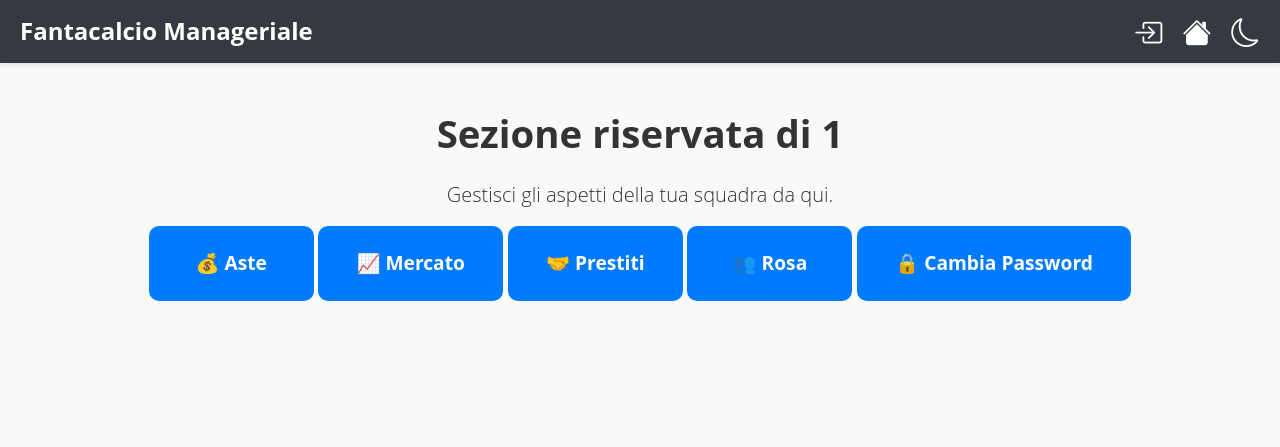
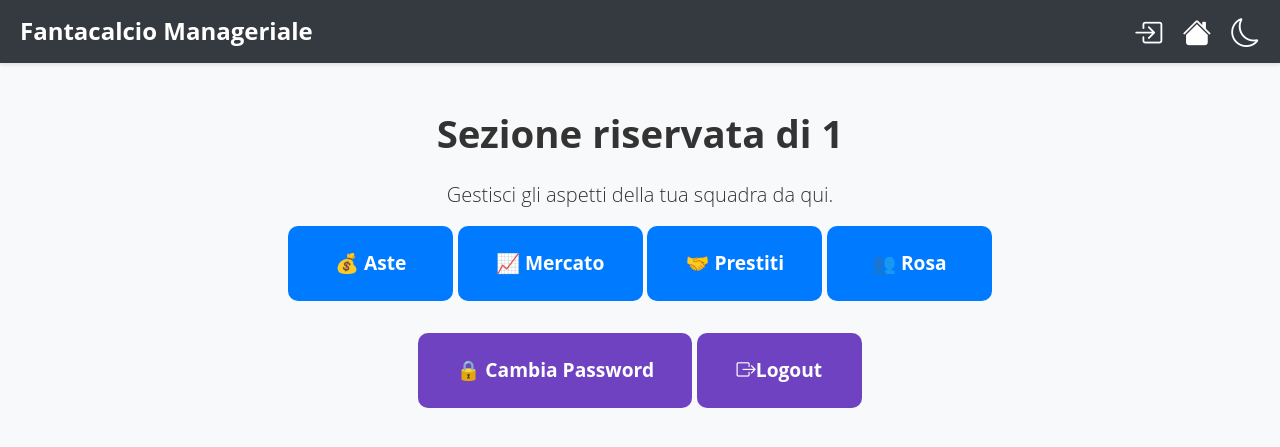
Before and after one commit to albertomelegatti/webAPP_FantaManageriale, a Flask app: page /user/squadraLogin/1 in a window 1280 px wide. Shown: the top 447 px of the page. Run offline with Flask 3, Linux system fonts and the light colour scheme; some libraries are stand-ins or nearby versions.

Commit message:
Sessione di login
Viene mantenuta la sessione di login

```diff
--- a/main.py
+++ b/main.py
@@ -1,6 +1,7 @@
 import secrets
 import psycopg2
 from flask import Flask, render_template, send_from_directory, request, session, flash, redirect, url_for, jsonify
+from flask_session import Session
 from psycopg2 import extensions
 from psycopg2.extras import RealDictCursor
 from werkzeug.security import generate_password_hash, check_password_hash
@@ -14,9 +15,12 @@ from queries import get_slot_occupati
 
 app = Flask(__name__)
 
-#app.permanent_session_lifetime = timedelta(hours=2)
+app.secret_key = secrets.token_hex(16)
+app.config['SESSION_TYPE'] = 'filesystem'
+app.config['SESSION_PERMANENT'] = True
+app.config['PERMANENT_SESSION_LIFETIME'] = 3600 * 24 * 7
 
-app.secret_key = secrets.token_hex(16)
+Session(app)
 
 app.register_blueprint(admin_bp)
 app.register_blueprint(user_bp)
@@ -33,7 +37,18 @@ def home():
 # Rotta per login admin
 @app.route("/login", methods=["GET", "POST"])
 def login():
+
+    # Se l'utente è già loggato, viene mandato alla schermata giusta
+    if session.get("logged_in"):
+        if session.get("is_admin"):
+            return redirect(url_for('admin.admin_home'))
+        elif session.get("nome_squadra"):
+            return redirect(url_for('user.squadraLogin', nome_squadra=session["nome_squadra"]))
+        return redirect(url_for('home'))
+
     error = None
+
+
     if request.method == "POST":
         username = request.form.get("username")
         password = request.form.get("password")
@@ -48,19 +63,24 @@ def login():
             cur = conn.cursor(cursor_factory=RealDictCursor)
 
             if username == "admin":
+                # Login admin
                 cur.execute('''SELECT hash_password
                             FROM admin
                             WHERE username = %s''', (username,))
                 row = cur.fetchone()
+
                 if row and check_password_hash(row["hash_password"], password):
-
-                    session['username'] = username
+                    session.cler()
+                    session["logged_in"] = True
+                    session["is_admin"] = True
                     session.permanent = True
                     return redirect(url_for('admin.admin_home'))
+
                 else:
                     flash("Credenziali admin errate.", "danger")
 
             else:
+                # Login squadra
                 cur.execute('''SELECT hash_password, nome
                             FROM squadra
                             WHERE username = %s''', (username,))
@@ -70,8 +90,10 @@ def login():
                     hash_password = row["hash_password"]
                     nome_squadra = row["nome"]
                     if check_password_hash(hash_password, password):
-                        session['username'] = username
-                        session["nome_squadra"] = nome_squadra
+                        session.clear()
+                        session["logged_in"] = True
+                        session["nome_squadra"] = row["nome"]
+                        session["is_admin"] = False
                         session.permanent = True
                         return redirect(url_for('user.squadraLogin', nome_squadra=nome_squadra))
                     else:
@@ -92,6 +114,14 @@ def login():
         return redirect(url_for('login'))
 
     return render_template("login.html", error=error)
+
+
+
+@app.route("/logout")
+def logout():
+    session.clear()
+    flash("Hai effettuato il logout.", "success")
+    return redirect(url_for("login"))
 
 
 # Schermata squadre con bottoni
@@ -121,6 +151,11 @@ def squadre():
 
 @app.route("/squadra/<nome_squadra>")
 def dashboardSquadra(nome_squadra):
+
+    if not session.get("logged_in"):
+        return redirect(url_for("login"))
+
+
     conn = None
     try:
         conn = get_connection()
--- a/requirements.txt
+++ b/requirements.txt
@@ -1,5 +1,7 @@
 Flask==3.0.0
+Flask-Session
 gunicorn
 psycopg2-binary==2.9.9
 python-dotenv==1.0.0
 openai>=1.0.0
+redis
--- a/templates/squadraLogin.html
+++ b/templates/squadraLogin.html
@@ -6,25 +6,34 @@
         <h1 class="mb-4">Sezione riservata di {{ nome_squadra }}</h1>
         <p class="lead">Gestisci gli aspetti della tua squadra da qui.</p>
 
+        <div class="text-center">
+
     <a href="{{ url_for('user.user_aste', nome_squadra=nome_squadra) }}" class="btn btn-primary btn-lg mb-3">
         💰 Aste
     </a>
-
     <a href="{{ url_for('user.user_mercato', nome_squadra=nome_squadra) }}" class="btn btn-primary btn-lg mb-3">
         📈 Mercato
     </a>
-
     <a href="{{ url_for('user.user_prestiti', nome_squadra=nome_squadra) }}" class="btn btn-primary btn-lg mb-3">
         🤝 Prestiti
     </a>
-
     <a href="{{ url_for('user.user_gestione_rosa', nome_squadra=nome_squadra) }}" class="btn btn-primary btn-lg mb-3">
         👥 Rosa
     </a>
 
-        <a href="/cambia_password" class="btn btn-warning btn-lg mb-3">
+    <div class="mt-3">
+        <a href="/cambia_password" class="btn btn-lg mb-3"
+           style="background-color: #6f42c1; border-color: #6f42c1; color: white;">
             🔒 Cambia Password
+        </a>
+        <a href="/logout" class="btn btn-lg mb-3"
+           style="background-color: #6f42c1; border-color: #6f42c1; color: white;">
+            <i class="bi bi-box-arrow-right"></i> Logout
         </a>
     </div>
 </div>
+
+
+    </div>
+</div>
 {% endblock %}
```
Also changed, not shown: 3 other files. Lines whose indentation alone changed are shown as unchanged.
